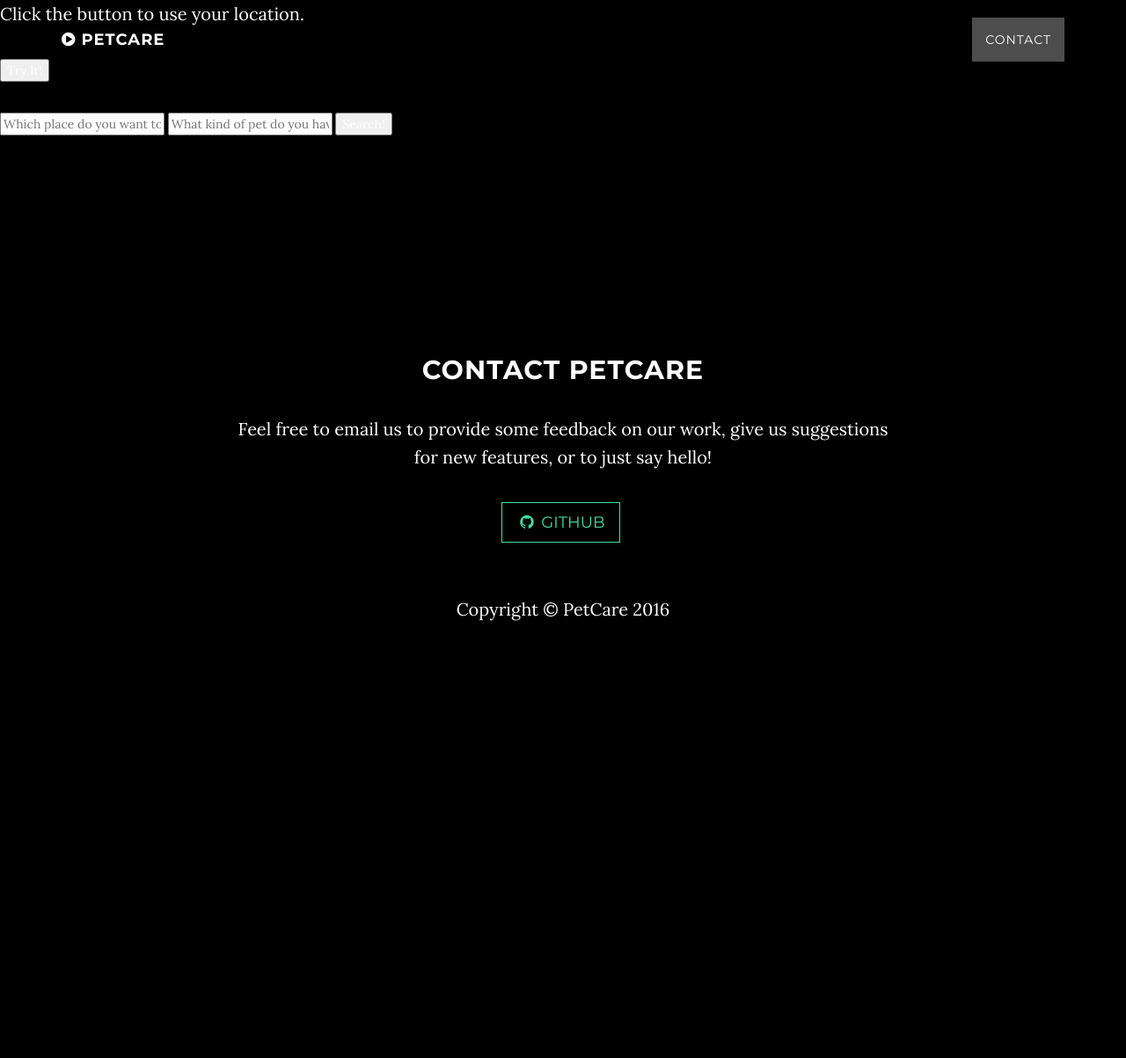
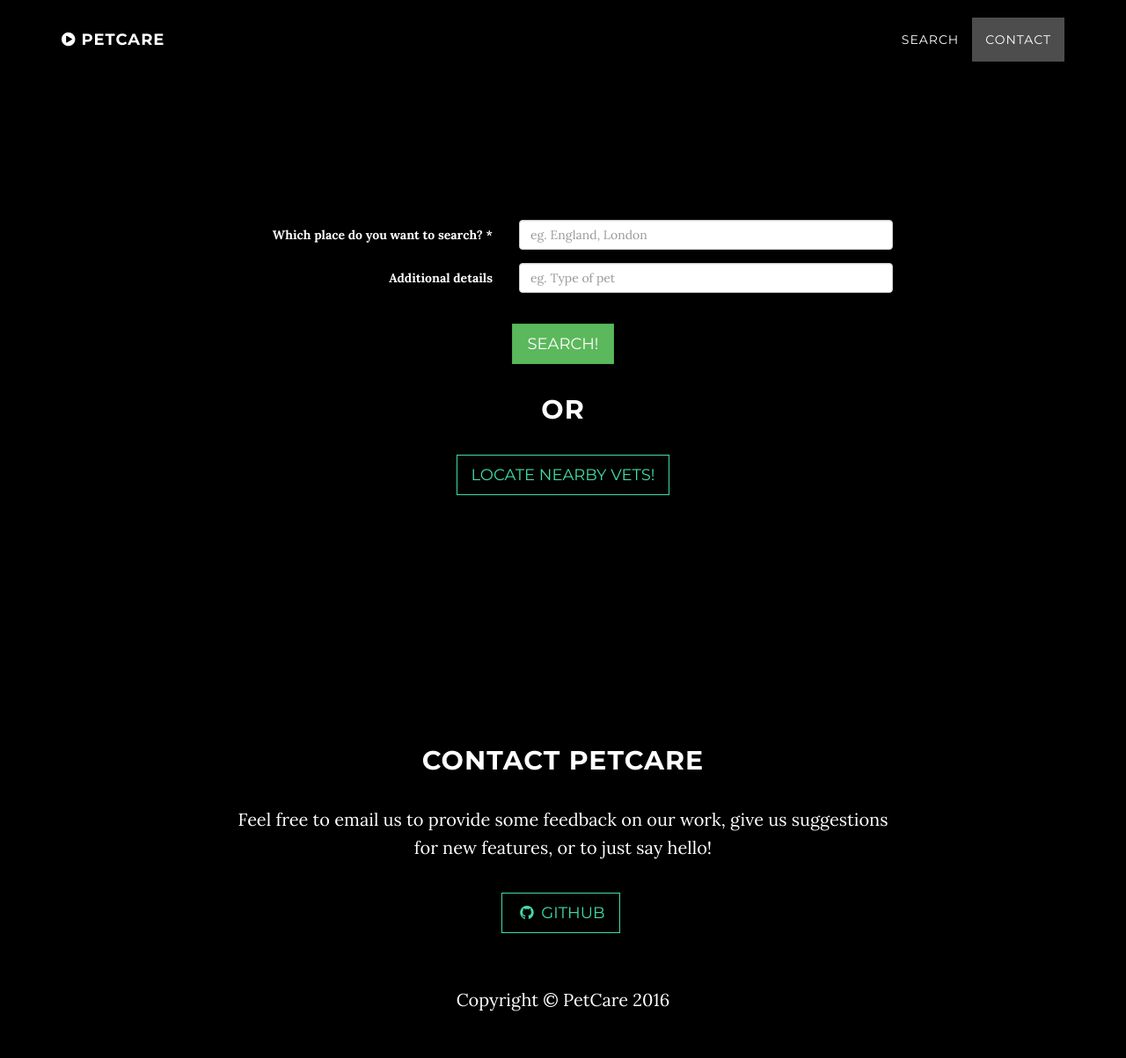
Before and after one commit to Famguy/PetCare, a Django app: page /vets/ in a window 1280 px wide. Shown: the whole page at 88% size. Before the commit the page ends 706 px from the top, so only its background shows below. Run offline with Django 3.2, Linux system fonts and the light colour scheme; some libraries are stand-ins or nearby versions.

Commit message:
Search page styled

```diff
--- a/petcare/templates/base.html
+++ b/petcare/templates/base.html
@@ -11,6 +11,7 @@
     <meta name="author" content="">
 
     <title>{% block title %} {% endblock %}</title>
+    {% block styling %} {% endblock %}
 
     <!-- Bootstrap Core CSS -->
     <link href="/static/css/bootstrap.min.css" rel="stylesheet">
@@ -29,7 +30,7 @@
         <script src="https://oss.maxcdn.com/libs/html5shiv/3.7.0/html5shiv.js"></script>
         <script src="https://oss.maxcdn.com/libs/respond.js/1.4.2/respond.min.js"></script>
     <![endif]-->
-    {% block styling %} {% endblock %}
+
 
 </head>
 
@@ -99,6 +100,10 @@
         </div>
     </footer>
 
+
+    {% block script %}
+    {% endblock %}
+
     <!-- jQuery -->
     <script src="/static/js/jquery.js"></script>
 
--- a/petcare/templates/search_page.html
+++ b/petcare/templates/search_page.html
@@ -1,29 +1,55 @@
 {% extends "base.html" %}
 {% load staticfiles %}
 {% block title %} Vet Search {% endblock %}
-{% block styling %} {% endblock %}
+{% block styling %}
+<style>
+    .adjust{
+        margin-top:20px;
+    }
+</style>
+{% endblock %}
 {% block menu %}
+    <li>
+        <a class="page-scroll" href="#search">Search</a>
+    </li>
 {% endblock %}
 {% block content %}
-    <p>Click the button to use your location.</p>
-    <button onclick="getLocation()">Try It!</button>
-    <p id="demo"></p>
-    <div>
-        <form role="form" action="/vets/find/" method="POST">
+    <!-- Search Section -->
+    <section id="search" class="container content-section text-center">
+    <div class="row">
+    <div class="col-lg-8 col-lg-offset-2">
+
+        <form class="form-horizontal" role="form" action="/vets/find/" method="POST">
             {% csrf_token %}
-                <div>
-                    <div style="vertical-align: middle;width: 75%;float: none;display: inline-block;">
-                        <div>
-                            <input type="text" name="location" placeholder="Which place do you want to search?">
-                            <input type="text" name="what" placeholder="What kind of pet do you have?">
-                            <span>
-                                <button type="submit">Search!</button>
-                            </span>
-                        </div>
+                <div class="form-group">
+                    <label class="col-sm-5 control-label">Which place do you want to search? * </label>
+                    <div class="col-sm-7">
+                        <input type="text" class="form-control" name="location" placeholder="eg. England, London">
                     </div>
                 </div>
+                <div class="form-group">
+                    <label class="col-sm-5 control-label">Additional details </label>
+                    <div class="col-sm-7">
+                        <input type="text" class="form-control" name="what" placeholder="eg. Type of pet">
+                    </div>
+                </div>
+
+                <span>
+                    <button type="submit" class="btn btn-success btn-lg adjust">Search!</button>
+                </span>
         </form>
     </div>
+    </div>
+    <div class="row">
+    <div class="col-lg-8 col-lg-offset-2">
+        <p><h2>OR</h2></p>
+        <button type="button" class="btn btn-default btn-lg" onclick="getLocation()">Locate nearby vets!</button>
+        <p id="demo"></p>
+
+    </div>
+    </div>
+    </section>
+
 {% endblock %}
 
 {% block script %}
```
